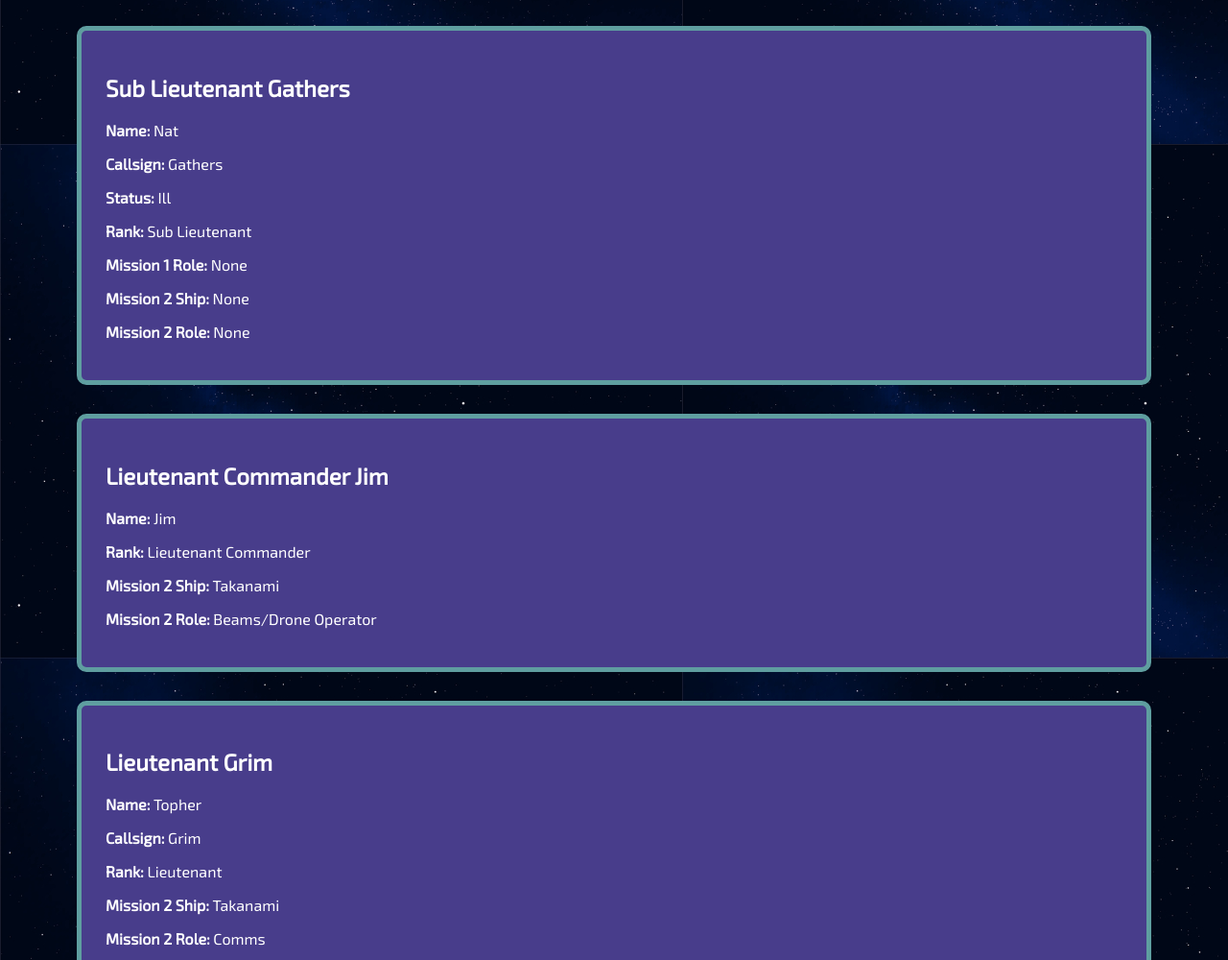
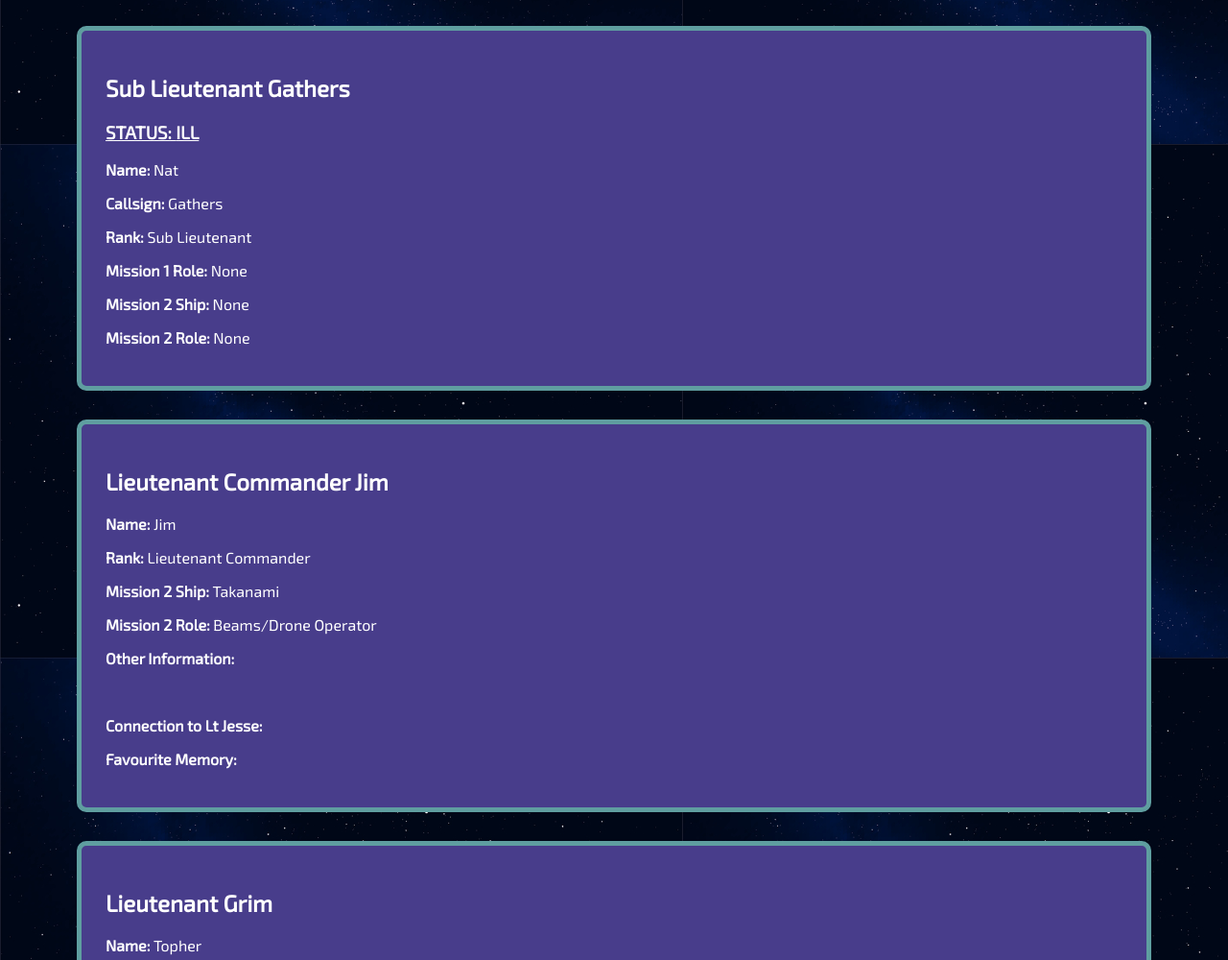
Before and after one commit to EJones35/Lt-Jesse-Bday, a plain HTML site: page crew.html in a window 1280 px wide. Shown: the part 920-1920 px from the top of the page at 96% size. Drawn offline with Linux system fonts and the light colour scheme.

```diff
--- a/crew.html
+++ b/crew.html
@@ -44,9 +44,9 @@
 			</section>
 		<!--2 Nat--> <section class="general-card">
 			<h2>Sub Lieutenant Gathers</h2>
-				<p><strong>Name: </strong>Nat</p>
+			<h3><strong>STATUS: </strong>ILL</h3>
+			<p><strong>Name: </strong>Nat</p>
 			<p><strong>Callsign: </strong>Gathers</p>
-			<p><strong>Status: </strong>Ill</p>
 			<p><strong>Rank: </strong>Sub Lieutenant</p>
 			<p><strong>Mission 1 Role: </strong>None</p>
 			<p><strong>Mission 2 Ship: </strong>None</p>
@@ -58,6 +58,10 @@
 			<p><strong>Rank: </strong>Lieutenant Commander</p>
 			<p><strong>Mission 2 Ship: </strong>Takanami</p>
 			<p><strong>Mission 2 Role: </strong>Beams/Drone Operator</p>
+			<p><strong>Other Information: </strong></p>
+			<br>
+			<p><strong>Connection to Lt Jesse: </strong></p>
+			<p><strong>Favourite Memory: </strong></p>
 			</section>
 		<!--3 Topher--> <section class="general-card">
 			<h2>Lieutenant Grim</h2>
```
